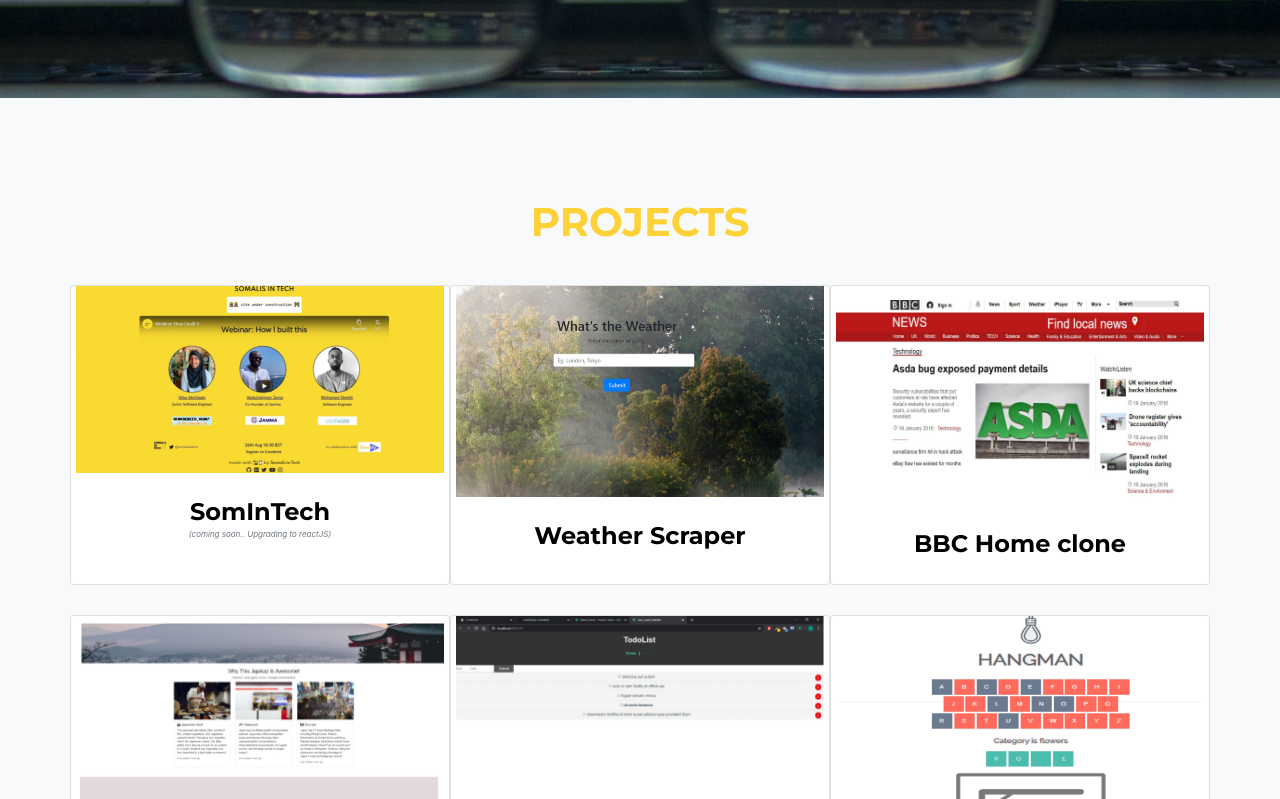
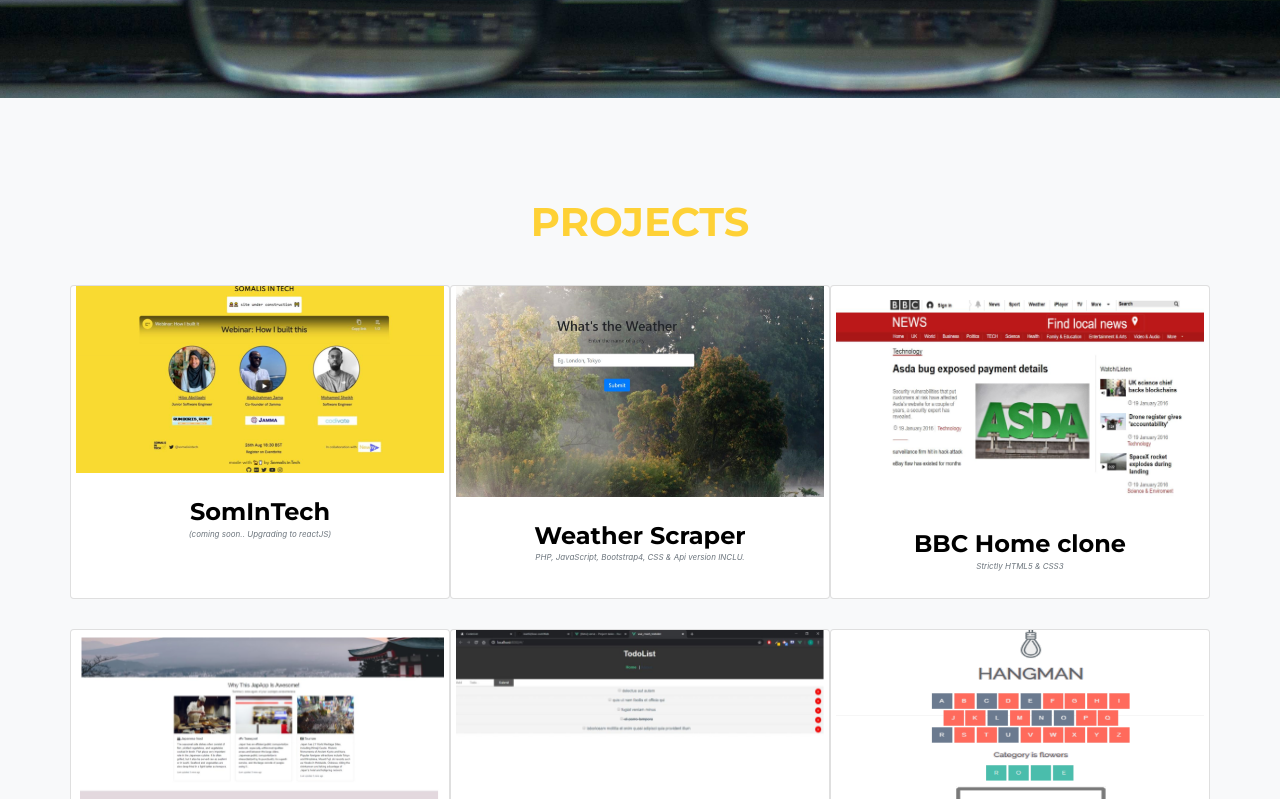
Before and after one commit to isse94/isse-portfolio, a plain HTML site: page dist/index.html in a window 1280 px wide. Shown: the part 482-1281 px from the top of the page. Drawn offline with Linux system fonts and the light colour scheme; a web font is replaced by a local one.

```diff
--- a/dist/index.html
+++ b/dist/index.html
@@ -115,7 +115,7 @@
 
             <div class="portfolio-caption">
               <h4>Weather Scraper</h4>
-              <!-- <p class="text-muted">PHP, JavaScript, Bootstrap4, CSS & Api version INCLU.</p> -->
+              <p class="text-muted" style = "font-size: 50%">PHP, JavaScript, Bootstrap4, CSS & Api version INCLU.</p>
             </div>
           </a>
         </div>
@@ -127,7 +127,8 @@
 
             <div class="portfolio-caption">
               <h4>BBC Home clone</h4>
-              <!-- <p class="text-muted">Strictly HTML5 & CSS3</p> -->
+              <p class="text-muted" style = "font-size: 50%">Strictly HTML5 & CSS3</p>
+
             </div>
           </a>
         </div>
```
